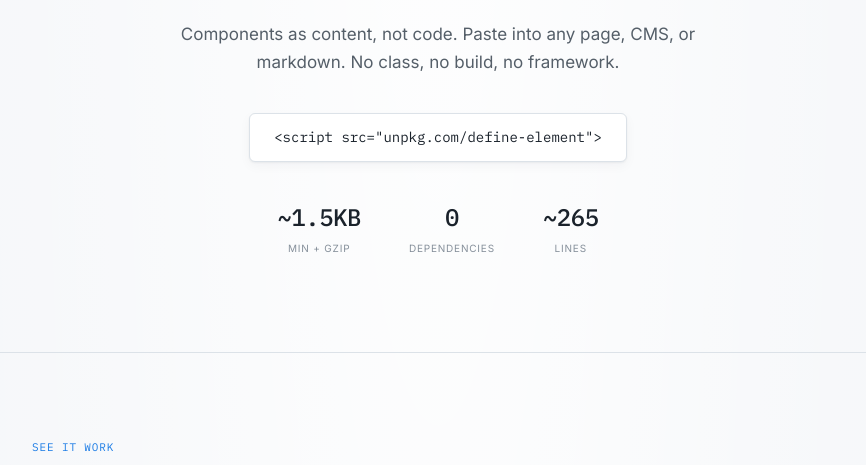
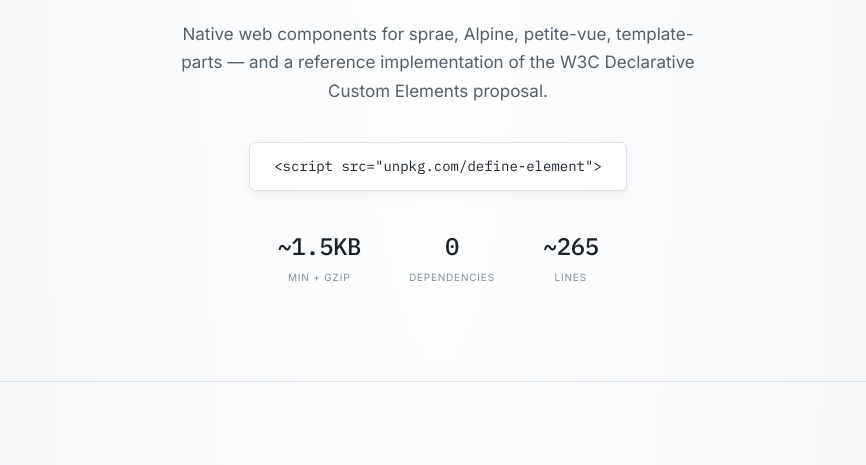
Before and after one commit to dy/define-element, a website: page index.html in a window 1280 px wide. Shown: the part 280-745 px from the top of the page, without its empty margins (202-1068 px from the left). Drawn offline with Linux system fonts and the light colour scheme.

Commit message:
Elaborate points

```diff
--- a/index.html
+++ b/index.html
@@ -493,7 +493,7 @@
 <section class="hero">
   <div class="wrap">
     <h1>A custom element to<br><em>define custom elements</em>.</h1>
-    <p class="subtitle">Components as content, not code. Paste into any page, CMS, or markdown. No class, no build, no framework.</p>
+    <p class="subtitle">Native web components for sprae, Alpine, petite-vue, template-parts — and a reference implementation of the W3C Declarative Custom Elements proposal.</p>
 
     <div class="install-row">
       <span class="install-cmd cdn" onclick="navigator.clipboard.writeText('&lt;script src=&quot;https://unpkg.com/define-element&quot;&gt;&lt;/script&gt;');this.classList.add('copied');var t=this.textContent;this.textContent='copied!';setTimeout(()=>{this.textContent=t;this.classList.remove('copied')},1200)" title="Click to copy">&lt;script src="unpkg.com/define-element"&gt;</span>
```
Also changed, not shown: README.md.
